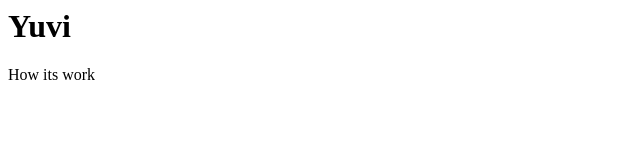
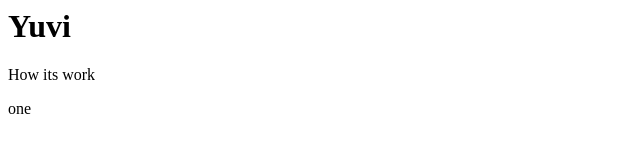
Before and after one commit to herr-Wolf/yuvi1, a plain HTML site: page index.html in a window 1280 px wide. Shown: the full height of the page, 0-640 px from the left. Drawn offline with Linux system fonts and the light colour scheme.

Commit message:
add new tag

```diff
--- a/index.html
+++ b/index.html
@@ -1,4 +1,5 @@
 <html>
 <h1>Yuvi</h1>
 <p>How its work</p>
+<new >one</new>
 </html>
```
